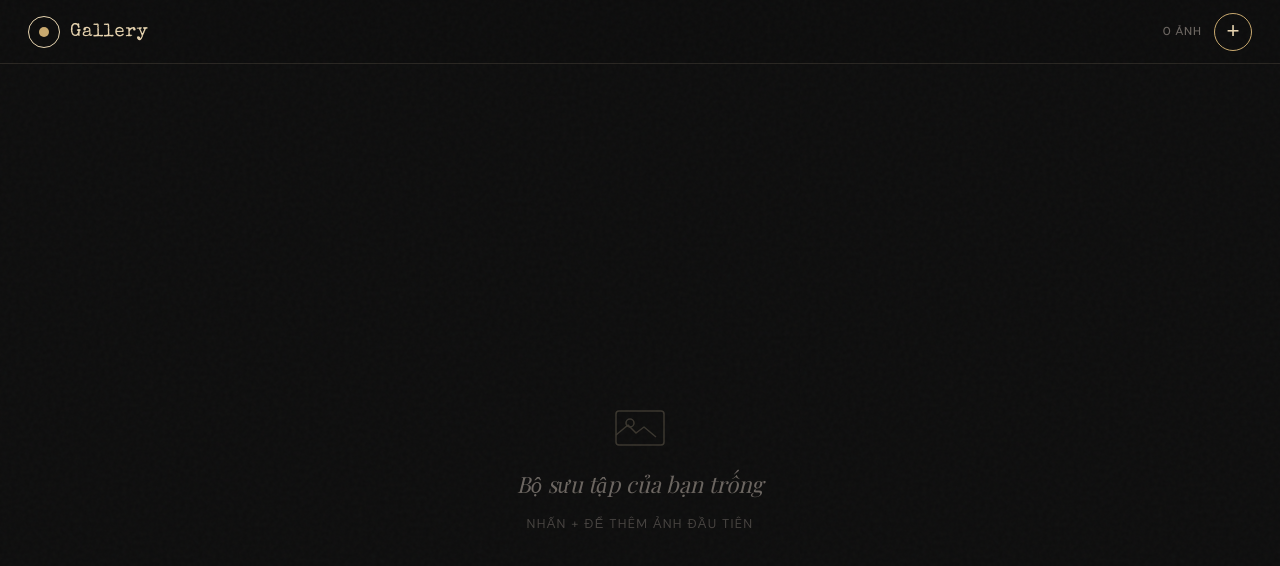
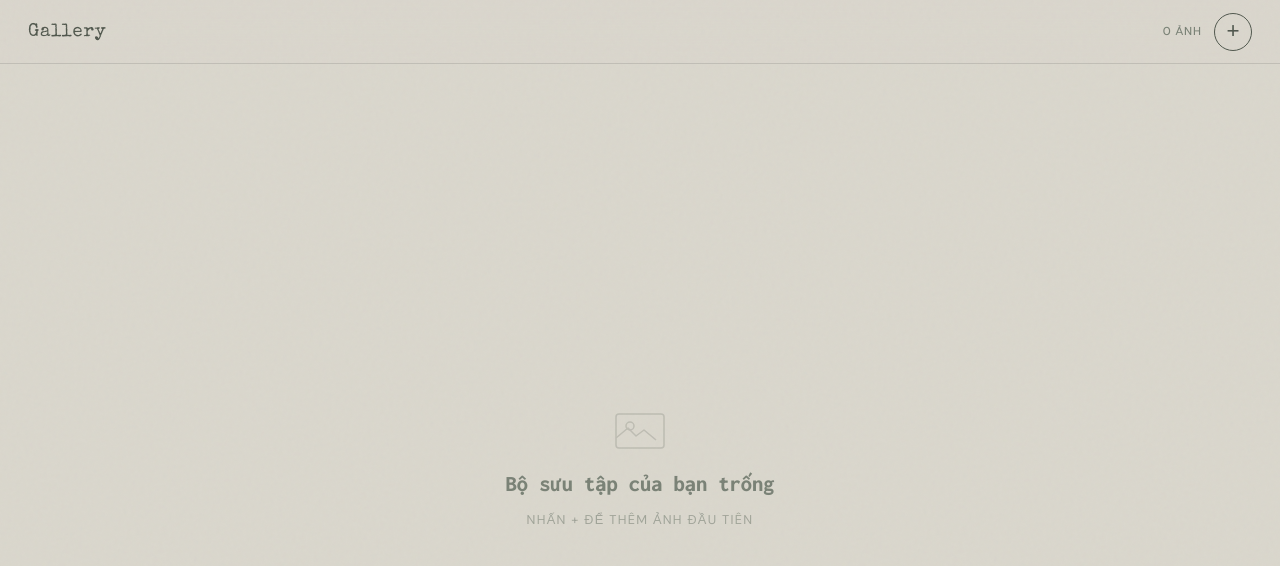
Before and after one commit to nbaor/nguyenthuonghien, a plain HTML site: page index.html in a window 1280 px wide. Drawn offline with nearby package versions, Linux system fonts and the light colour scheme; a web font is replaced by a local one.

Commit message:
Update index.html

```diff
--- a/index.html
+++ b/index.html
@@ -3,20 +3,20 @@
 <head>
   <meta charset="UTF-8" />
   <meta name="viewport" content="width=device-width, initial-scale=1.0" />
-  <title>NTH's gallery</title>
-  <link href="https://fonts.googleapis.com/css2?family=Playfair+Display:ital,wght@0,400;0,700;1,400&family=Special+Elite&family=DM+Sans:wght@300;400;500&display=swap" rel="stylesheet" />
+  <title>NTH · Gallery</title>
+  <link href="https://fonts.googleapis.com/css2?family=Special+Elite&family=Inconsolata:wght@800&family=DM+Sans:wght@300;400;500&display=swap" rel="stylesheet" />
   <style>
     *, *::before, *::after { box-sizing: border-box; margin: 0; padding: 0; }
 
     :root {
-      --bg: #0e0e0e;
-      --surface: #161616;
+      --bg: #dad7cd;
+      --surface: #c9c6bc;
       --nav-h: 64px;
-      --accent: #e8d5b0;
-      --accent2: #c9a96e;
-      --text: #f0ece4;
-      --muted: #6b6560;
-      --border: rgba(232,213,176,0.12);
+      --accent: #50574d;
+      --accent2: #50574d;
+      --text: #50574d;
+      --muted: #7a8276;
+      --border: rgba(80,87,77,0.18);
       --radius: 4px;
       --col-min: 220px;
     }
@@ -45,7 +45,7 @@
       position: fixed;
       top: 0; left: 0; right: 0;
       height: var(--nav-h);
-      background: rgba(14,14,14,0.88);
+      background: rgba(218,215,205,0.88);
       backdrop-filter: blur(18px) saturate(1.4);
       -webkit-backdrop-filter: blur(18px) saturate(1.4);
       border-bottom: 1px solid var(--border);
@@ -76,7 +76,7 @@
       border-radius: 50%;
     }
     .logo-text {
-      font-family: 'Special Elite', cursive;
+      font-family: 'Special Elite', serif;
       font-size: 1.15rem;
       color: var(--accent);
       letter-spacing: 0.04em;
@@ -132,9 +132,9 @@
     }
     #empty-state svg { opacity: 0.2; }
     #empty-state p {
-      font-family: 'Playfair Display', serif;
+      font-family: 'Inconsolata', monospace;
+      font-weight: 800;
       font-size: 1.4rem;
-      font-style: italic;
       color: var(--muted);
     }
     #empty-state span {
@@ -318,7 +318,6 @@
 
 <nav>
   <a class="logo" href="#">
-    <div class="logo-mark"></div>
     <span class="logo-text">Gallery</span>
   </a>
   <div class="nav-actions">
@@ -331,9 +330,9 @@
 <main>
   <div id="empty-state">
     <svg width="56" height="56" viewBox="0 0 56 56" fill="none">
-      <rect x="4" y="14" width="48" height="34" rx="3" stroke="#e8d5b0" stroke-width="1.5"/>
-      <circle cx="18" cy="26" r="4" stroke="#e8d5b0" stroke-width="1.5"/>
-      <path d="M4 38l12-10 8 8 8-6 12 10" stroke="#e8d5b0" stroke-width="1.5" stroke-linejoin="round"/>
+      <rect x="4" y="14" width="48" height="34" rx="3" stroke="#50574d" stroke-width="1.5"/>
+      <circle cx="18" cy="26" r="4" stroke="#50574d" stroke-width="1.5"/>
+      <path d="M4 38l12-10 8 8 8-6 12 10" stroke="#50574d" stroke-width="1.5" stroke-linejoin="round"/>
     </svg>
     <p>Bộ sưu tập của bạn trống</p>
     <span>Nhấn + để thêm ảnh đầu tiên</span>
```
